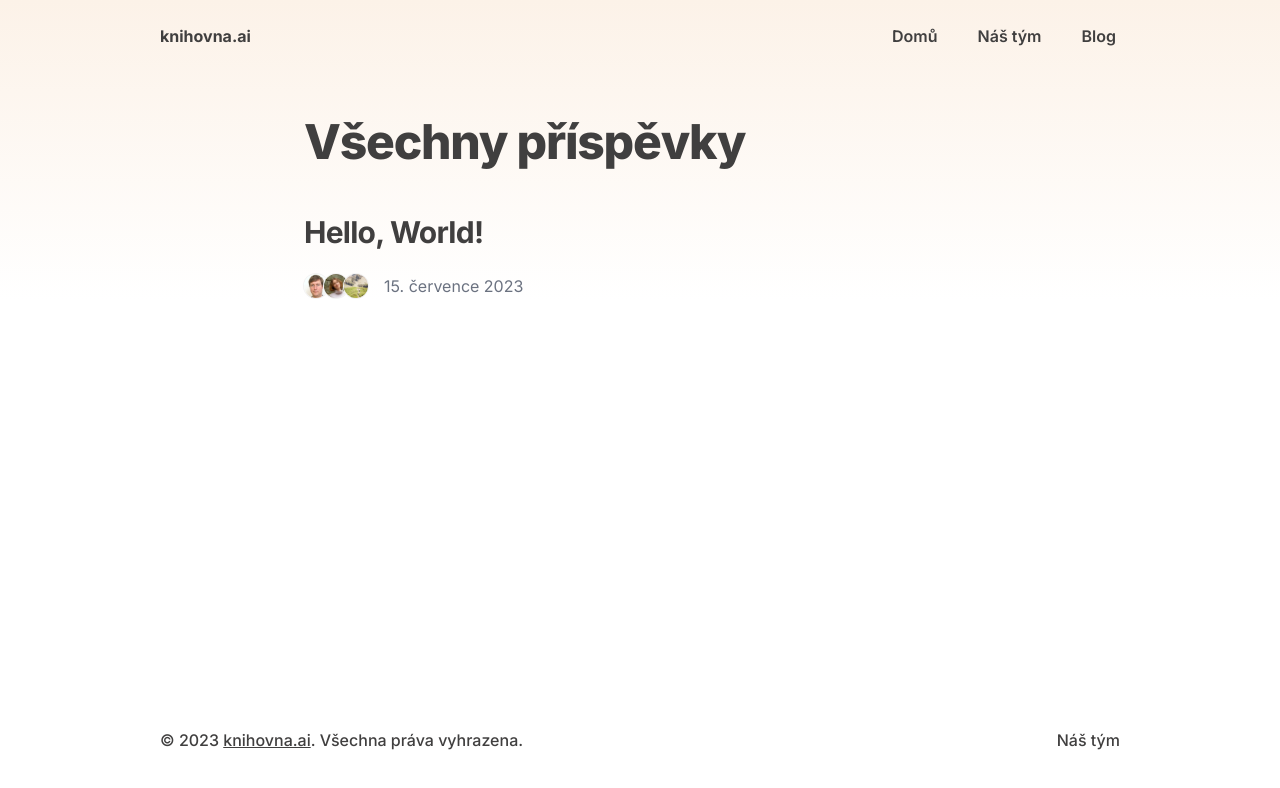
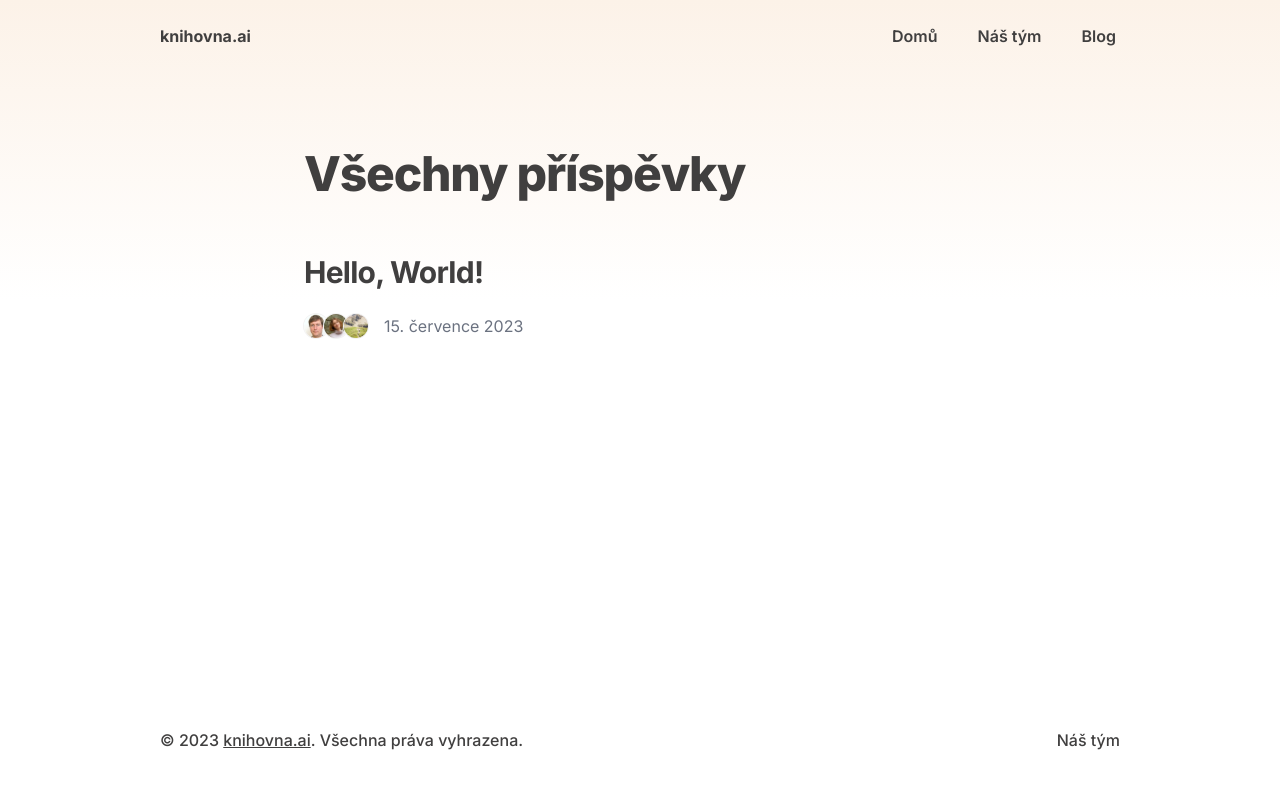
Before and after one commit to kisk-muni/knihovna.ai, a Next.js app: page /blog in a window 1280 px wide. Shown: the top 788 px of the page. Built offline with nearby package versions, Linux system fonts and the light colour scheme.

Commit message:
add dynamic basic seo meta for blog posts

```diff
--- a/app/blog/[slug]/page.tsx
+++ b/app/blog/[slug]/page.tsx
@@ -6,6 +6,13 @@ import Link from "next/link";
 import { Fragment } from "react";
 import { locale } from "@/lib/date";
 import Head from "next/head";
+import { createMetadata } from "@/lib/metadata";
+import { Metadata, ResolvingMetadata } from "next";
+
+type Props = {
+  params: { id: string };
+  searchParams: { [key: string]: string | string[] | undefined };
+};
 
 const getPageContent = async (slug: string) => {
   const { meta, content } = await getPostBySlug(slug);
@@ -18,18 +25,17 @@ export async function generateMetadata({
   params: { slug: string };
 }) {
   const { meta } = await getPageContent(params.slug);
-  return { title: meta.title };
+  return createMetadata({
+    title: meta.title,
+    description: meta.summary,
+  });
 }
 
-const Page = async ({ params }: { params: { slug: string } }) => {
+const BlogPostPage = async ({ params }: { params: { slug: string } }) => {
   const { content, meta } = await getPageContent(params.slug);
 
   return (
     <Fragment>
-      <Head>
-        <title>{meta.title}</title>
-        <meta name="description" content={meta.summary} />
-      </Head>
       <nav className="mt-6">
         <Link href="/blog" className="text-base text-text/80 hover:text-text">
           ← Všechny příspěvky
@@ -76,4 +82,4 @@ const Page = async ({ params }: { params: { slug: string } }) => {
   );
 };
 
-export default Page;
+export default BlogPostPage;
--- a/app/blog/page.tsx
+++ b/app/blog/page.tsx
@@ -5,24 +5,29 @@ import Headline from "@/components/headline";
 import { getAllPostsMeta } from "@/lib/mdx";
 import type { Metadata } from "next";
 import Link from "next/link";
+import { createMetadata } from "@/lib/metadata";
 
-export const metadata: Metadata = {
+export const metadata: Metadata = createMetadata({
   title: "Blog",
   description:
     "Nové příspěvky v projektu knihovna.ai: Veřejné knihovny jako místa podpory zaměstnanosti",
-};
+});
 
 export default async function BlogPage() {
   const posts = await getAllPostsMeta();
   return (
-    <div className={"mt-12"}>
-      <div className="mb-12">
+    <div className={"mt-20"}>
+      <div className="mb-14">
         <Headline as="h1" level="ultra">
           Všechny příspěvky
         </Headline>
       </div>
       {posts?.map((post) => (
-        <Link href={`blog/${post.slug}`} key={post?.title} className="mt-16">
+        <Link
+          href={`blog/${post.slug}`}
+          key={post?.title}
+          className="block mt-12"
+        >
           <Headline as="h2" level="2" className="mb-0">
             {post?.title}
           </Headline>
```
